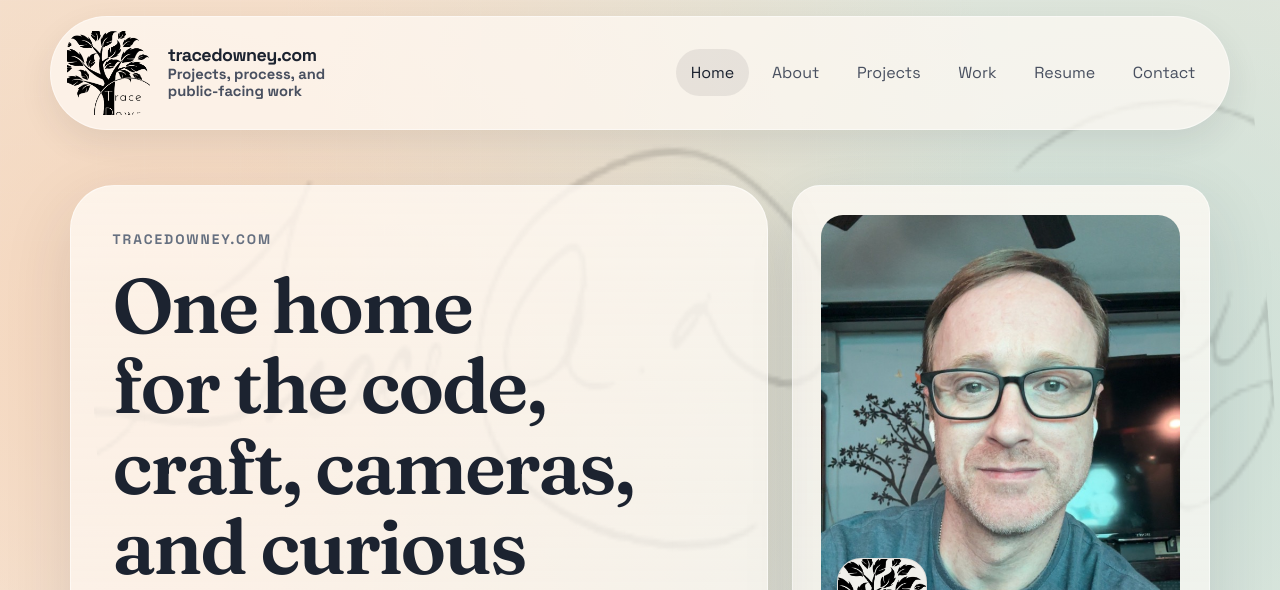
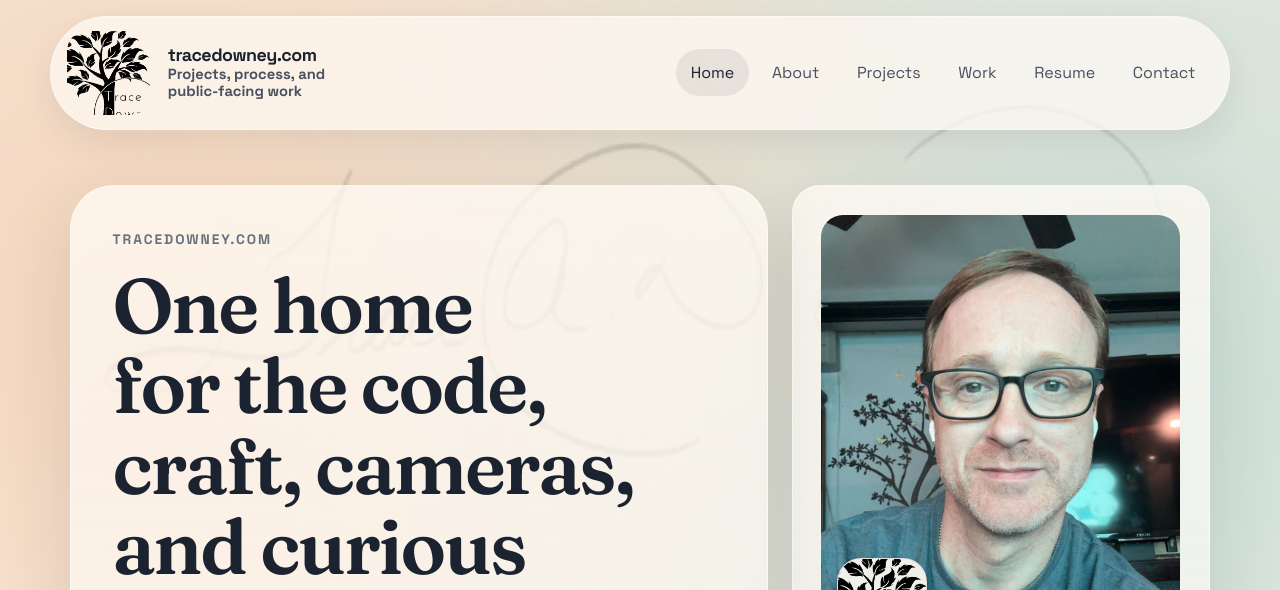
Before and after one commit to tracedowney/tracedowney.github.io, a Jekyll site: the page built from index.html, in a window 1280 px wide. Shown: the top 590 px of the page. Built offline with Jekyll 4.4.1, drawn with Linux system fonts in a browser that asks for light colours.

Commit message:
Fix homepage signature background sizing

```diff
--- a/assets/css/site.css
+++ b/assets/css/site.css
@@ -62,16 +62,18 @@ body::after {
   content: none;
   position: fixed;
   top: 8vh;
-  left: 16vw;
+  left: 50%;
   z-index: 0;
   width: min(78rem, 82vw);
-  height: min(26rem, 34vw);
+  aspect-ratio: 422 / 168;
+  height: auto;
   pointer-events: none;
-  background: url("/assets/images/trace-signature.svg") no-repeat center / 112% auto;
+  background: url("/assets/images/trace-signature.svg") no-repeat center center / contain;
   opacity: 0.12;
   filter: saturate(0) contrast(1.06);
   mix-blend-mode: multiply;
-  transform: rotate(-4deg);
+  transform: translateX(-50%) rotate(-4deg);
+  transform-origin: center;
 }
 
 body.background-signature::after,
@@ -81,19 +83,13 @@ body.background-home::after {
 
 body.background-signature::after {
   top: 10vh;
-  left: 12vw;
-  width: min(88rem, 86vw);
-  height: min(29rem, 38vw);
-  background-size: 116% auto;
+  width: min(80rem, 84vw);
   opacity: 0.11;
 }
 
 body.background-home::after {
   top: 7vh;
-  left: 7vw;
-  width: min(98rem, 92vw);
-  height: min(34rem, 42vw);
-  background-size: 122% auto;
+  width: min(90rem, 88vw);
   opacity: 0.13;
 }
 
@@ -1281,6 +1277,12 @@ body.background-logo .site-shell::before {
     opacity: 0.08;
   }
 
+  body.background-home::after,
+  body.background-signature::after {
+    top: clamp(5.75rem, 10vh, 7.5rem);
+    width: min(46rem, 92vw);
+  }
+
   .site-header__inner,
   .site-footer__meta {
     align-items: flex-start;
@@ -1307,11 +1309,17 @@ body.background-logo .site-shell::before {
 }
 
 @media (max-width: 640px) {
-  body.background-home::after,
-  body.background-signature::after,
   body.background-logo .site-shell::before,
   .site-footer__grid::after {
     display: none;
+  }
+
+  body.background-home::after,
+  body.background-signature::after {
+    top: 6rem;
+    width: min(28rem, 90vw);
+    opacity: 0.07;
+    transform: translateX(-50%) rotate(-3deg);
   }
 
   .page-content {
```
